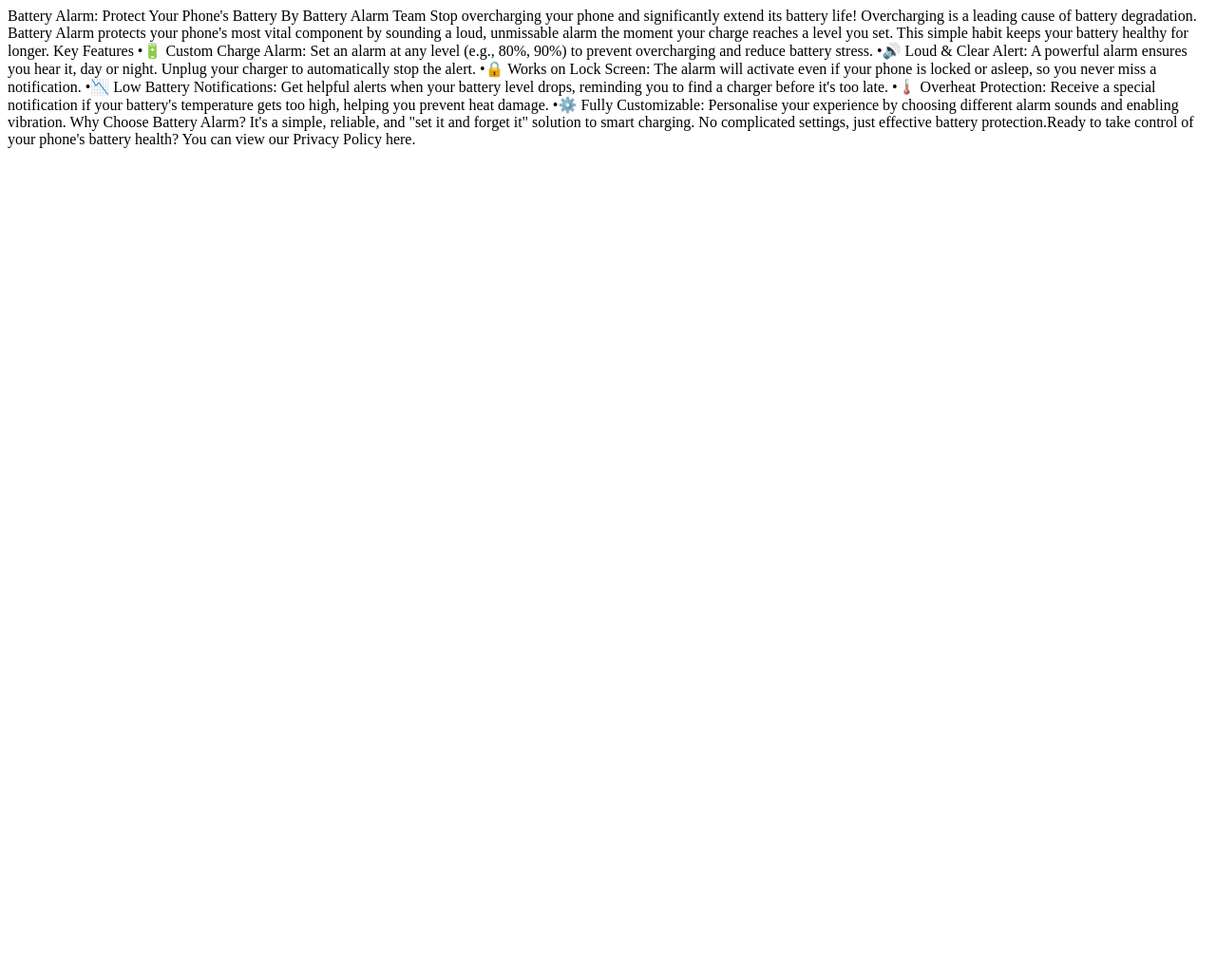
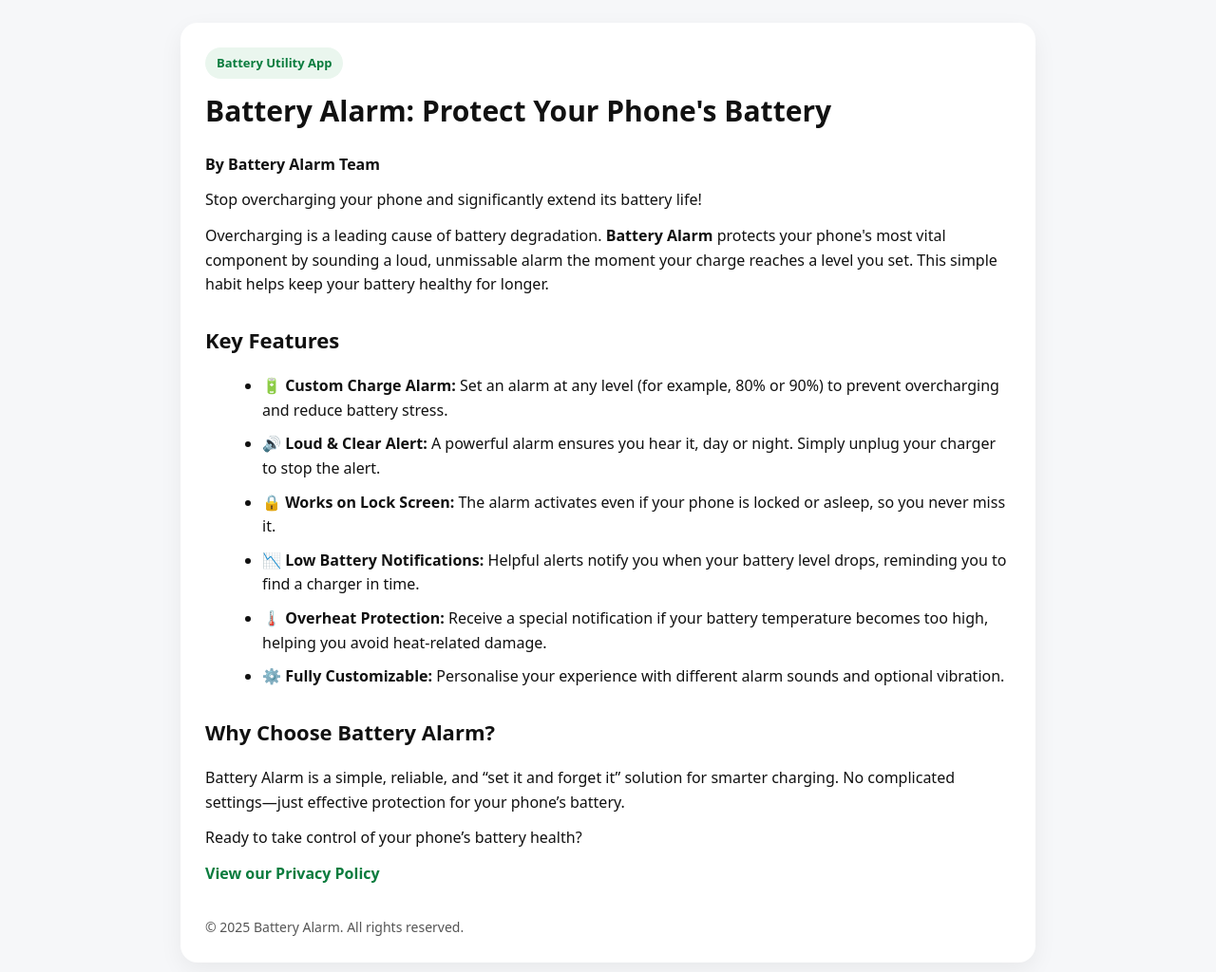
Before and after one commit to MBDEVELOPER1995/battery-alarm-site, a plain HTML site: page index.html in a window 1280 px wide. Shown: the whole page at 95% size. Before the commit the page ends 800 px from the top, so only its background shows below. Drawn offline with Linux system fonts and the light colour scheme.

Commit message:
Revise index.html for improved content and structure

```diff
--- a/index.html
+++ b/index.html
@@ -1,27 +1,147 @@
-Battery Alarm: Protect Your Phone's Battery
-By Battery Alarm Team
+<!doctype html>
+<html lang="en">
+<head>
+  <meta charset="utf-8"/>
+  <meta name="viewport" content="width=device-width, initial-scale=1"/>
+  <title>Battery Alarm – Protect Your Phone's Battery</title>
 
+  <style>
+    body {
+      font-family: system-ui, -apple-system, BlinkMacSystemFont, "Segoe UI", Roboto, Arial, sans-serif;
+      margin: 0;
+      background: #f6f7f9;
+      color: #111;
+      line-height: 1.6;
+    }
+    .container {
+      max-width: 900px;
+      margin: auto;
+      padding: 24px;
+    }
+    .card {
+      background: #ffffff;
+      border-radius: 18px;
+      padding: 26px;
+      box-shadow: 0 8px 24px rgba(0,0,0,0.06);
+    }
+    h1 {
+      margin-top: 0;
+      font-size: 30px;
+    }
+    h2 {
+      margin-top: 28px;
+      font-size: 22px;
+    }
+    p {
+      margin: 12px 0;
+    }
+    ul {
+      margin: 14px 0 14px 20px;
+    }
+    li {
+      margin-bottom: 10px;
+    }
+    .tag {
+      display: inline-block;
+      background: #eaf6ee;
+      color: #0a7c3e;
+      padding: 6px 12px;
+      border-radius: 999px;
+      font-size: 13px;
+      font-weight: 600;
+      margin-bottom: 10px;
+    }
+    a {
+      color: #0a7c3e;
+      text-decoration: none;
+      font-weight: 600;
+    }
+    .footer {
+      margin-top: 32px;
+      font-size: 14px;
+      color: #555;
+    }
+  </style>
+</head>
 
-Stop overcharging your phone and significantly extend its battery life!
+<body>
+  <div class="container">
+    <div class="card">
 
-Overcharging is a leading cause of battery degradation. Battery Alarm protects your phone's most vital component by sounding a loud, unmissable alarm the moment your charge reaches a level you set. This simple habit keeps your battery healthy for longer.
+      <span class="tag">Battery Utility App</span>
 
-Key Features
+      <h1>Battery Alarm: Protect Your Phone's Battery</h1>
 
-•🔋 Custom Charge Alarm: Set an alarm at any level (e.g., 80%, 90%) to prevent overcharging and reduce battery stress.
+      <p><strong>By Battery Alarm Team</strong></p>
 
-•🔊 Loud & Clear Alert: A powerful alarm ensures you hear it, day or night. Unplug your charger to automatically stop the alert.
+      <p>
+        Stop overcharging your phone and significantly extend its battery life!
+      </p>
 
-•🔒 Works on Lock Screen: The alarm will activate even if your phone is locked or asleep, so you never miss a notification.
+      <p>
+        Overcharging is a leading cause of battery degradation. <strong>Battery Alarm</strong>
+        protects your phone's most vital component by sounding a loud, unmissable alarm
+        the moment your charge reaches a level you set. This simple habit helps keep your
+        battery healthy for longer.
+      </p>
 
-•📉 Low Battery Notifications: Get helpful alerts when your battery level drops, reminding you to find a charger before it's too late.
+      <h2>Key Features</h2>
+      <ul>
+        <li>
+          🔋 <strong>Custom Charge Alarm:</strong>
+          Set an alarm at any level (for example, 80% or 90%) to prevent overcharging and
+          reduce battery stress.
+        </li>
 
-•🌡️ Overheat Protection: Receive a special notification if your battery's temperature gets too high, helping you prevent heat damage.
+        <li>
+          🔊 <strong>Loud &amp; Clear Alert:</strong>
+          A powerful alarm ensures you hear it, day or night. Simply unplug your charger
+          to stop the alert.
+        </li>
 
-•⚙️ Fully Customizable: Personalise your experience by choosing different alarm sounds and enabling vibration.
+        <li>
+          🔒 <strong>Works on Lock Screen:</strong>
+          The alarm activates even if your phone is locked or asleep, so you never miss it.
+        </li>
 
-Why Choose Battery Alarm?
+        <li>
+          📉 <strong>Low Battery Notifications:</strong>
+          Helpful alerts notify you when your battery level drops, reminding you to find
+          a charger in time.
+        </li>
 
-It's a simple, reliable, and "set it and forget it" solution to smart charging. No complicated settings, just effective battery protection.Ready to take control of your phone's battery health?
+        <li>
+          🌡️ <strong>Overheat Protection:</strong>
+          Receive a special notification if your battery temperature becomes too high,
+          helping you avoid heat-related damage.
+        </li>
 
-You can view our Privacy Policy here.
+        <li>
+          ⚙️ <strong>Fully Customizable:</strong>
+          Personalise your experience with different alarm sounds and optional vibration.
+        </li>
+      </ul>
+
+      <h2>Why Choose Battery Alarm?</h2>
+      <p>
+        Battery Alarm is a simple, reliable, and “set it and forget it” solution for
+        smarter charging. No complicated settings—just effective protection for your
+        phone’s battery.
+      </p>
+
+      <p>
+        Ready to take control of your phone’s battery health?
+      </p>
+
+      <p>
+        <a href="./privacy-policy.html">View our Privacy Policy</a>
+      </p>
+
+      <div class="footer">
+        © 2025 Battery Alarm. All rights reserved.
+      </div>
+
+    </div>
+  </div>
+</body>
+</html>
```
